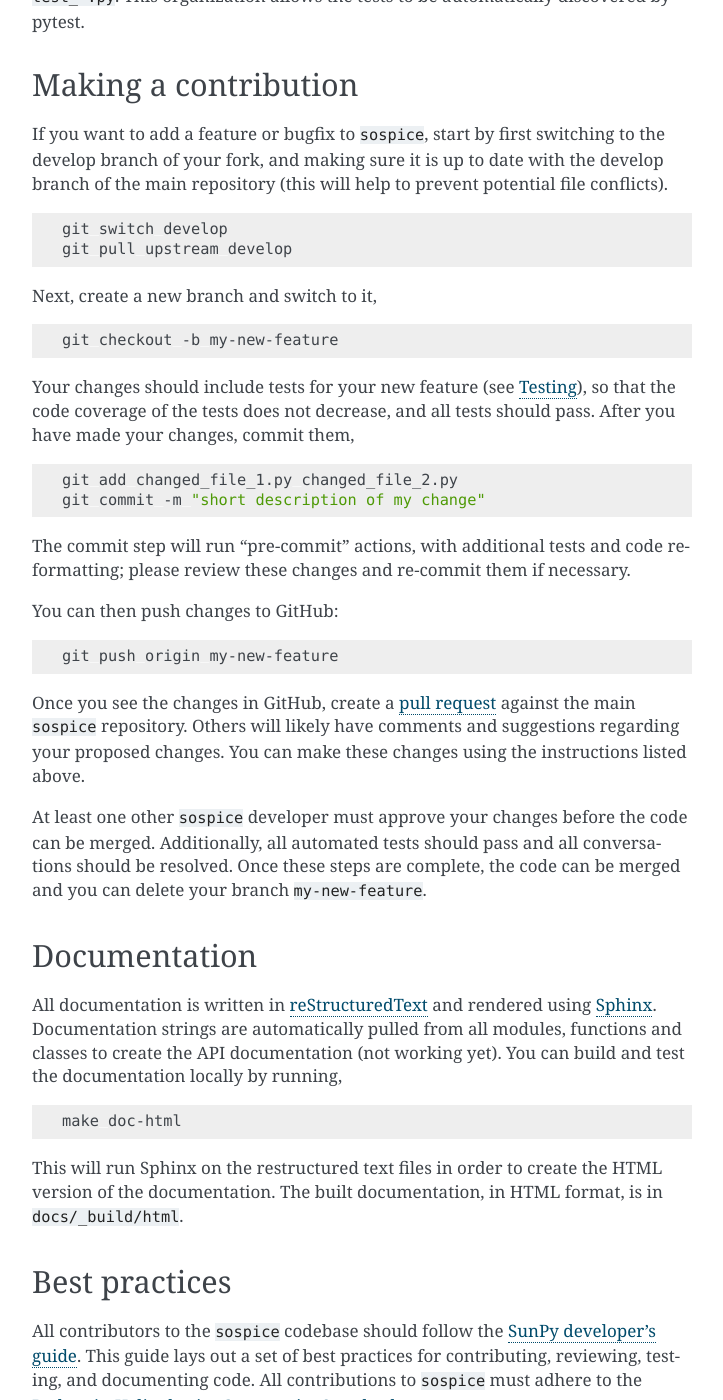
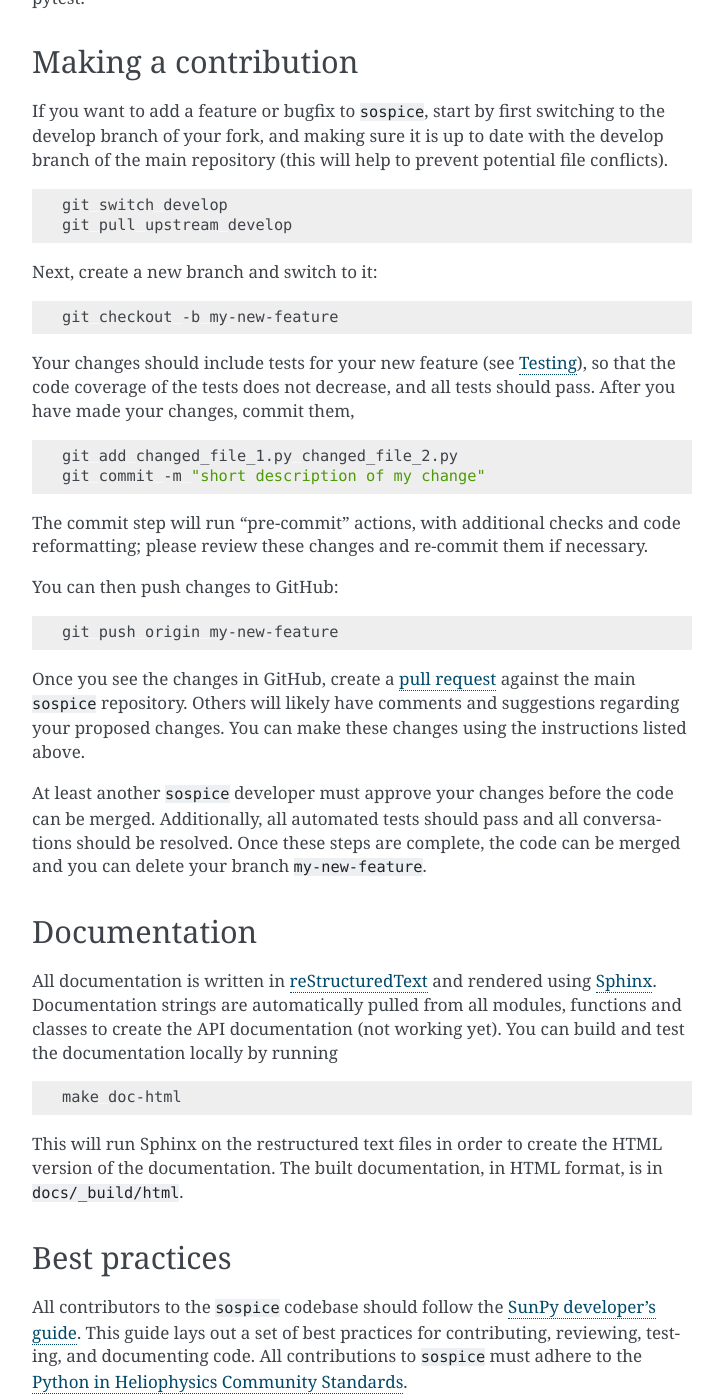
Before and after one commit to solo-spice/sospice, a Sphinx documentation site: the page built from docs/source/develop.rst, in a window 1280 px wide and 1400 px high, scrolled down 2001 px. Shown: the whole window, without its empty margins (388-1111 px from the left). Built offline with Sphinx 7.4.7, drawn with Linux system fonts in a browser that asks for light colours; the version number could not be read and is left out; some of the changed text lies outside the part shown.

Commit message:
Update documentation

```diff
--- a/docs/source/develop.rst
+++ b/docs/source/develop.rst
@@ -21,20 +21,20 @@
 If you would like to contribute to ``sospice``, you will first need to create a `fork <https://docs.github.com/en/get-started/quickstart/fork-a-repo>`__
 of the main ``sospice`` repository under your GitHub username.
 
-Next, clone your fork of ``sospice`` to your local machine,
+Next, clone your fork of ``sospice`` to your local machine:
 
 .. code:: shell
 
     git clone https://github.com/<your_username>/sospice.git
     cd sospice
 
-Now add the main ``sospice`` repository as an upstream repository,
+Now add the main ``sospice`` repository as an upstream repository:
 
 .. code:: shell
 
     git remote add upstream https://github.com/solo-spice/sospice.git
 
-You can now keep your fork up to date with main repository by running,
+You can now keep your fork up to date with main repository by running
 
 .. code:: shell
 
@@ -44,7 +44,7 @@
 -------------
 
 If you're using the `Miniconda Python distribution <https://docs.conda.io/en/latest/miniconda.html>`__,
-create a new environment for ``sospice`` development,
+create a new environment for ``sospice`` development:
 
 .. code-block:: shell
 
@@ -59,7 +59,7 @@
     python -m venv venv
     . venv/bin/activate
 
-Next, install the needed dependencies,
+Next, install the needed dependencies:
 
 .. code-block:: shell
 
@@ -75,8 +75,7 @@
 Testing
 -------
 
-Before committing any changes, you should ensure that the all of the tests pass locally.
-To run the tests,
+To run the tests:
 
 .. code:: shell
 
@@ -98,7 +97,6 @@
 Your tests can be added to an existing file or placed in a new file following the naming convention ``test_*.py``.
 This organization allows the tests to be automatically discovered by pytest.
 
-
 Making a contribution
 ---------------------
 
@@ -109,21 +107,20 @@
     git switch develop
     git pull upstream develop
 
-Next, create a new branch and switch to it,
+Next, create a new branch and switch to it:
 
 .. code:: shell
 
     git checkout -b my-new-feature
 
-Your changes should include tests for your new feature (see :ref:`tests`), so that the code coverage of the tests does not decrease, and all tests should pass.
-After you have made your changes, commit them,
+Your changes should include tests for your new feature (see :ref:`tests`), so that the code coverage of the tests does not decrease, and all tests should pass. After you have made your changes, commit them,
 
 .. code:: shell
 
     git add changed_file_1.py changed_file_2.py
     git commit -m "short description of my change"
 
-The commit step will run "pre-commit" actions, with additional tests and code reformatting; please review these changes and re-commit them if necessary.
+The commit step will run “pre-commit” actions, with additional checks and code reformatting; please review these changes and re-commit them if necessary.
 
 You can then push changes to GitHub:
 
@@ -136,18 +133,16 @@
 Others will likely have comments and suggestions regarding your proposed changes.
 You can make these changes using the instructions listed above.
 
-At least one other ``sospice`` developer must approve your changes before the code can be merged.
+At least another ``sospice`` developer must approve your changes before the code can be merged.
 Additionally, all automated tests should pass and all conversations should be resolved.
 Once these steps are complete, the code can be merged and you can delete  your branch ``my-new-feature``.
-
-
 
 Documentation
 -------------
 
 All documentation is written in `reStructuredText <https://docutils.sourceforge.io/rst.html>`__ and rendered using `Sphinx <https://www.sphinx-doc.org/en/master/>`__.
 Documentation strings are automatically pulled from all modules, functions and classes to create the API documentation (not working yet).
-You can build and test the documentation locally by running,
+You can build and test the documentation locally by running
 
 .. code:: shell
 
```
Also changed, not shown: other parts of docs/source/develop.rst (+1 -1 lines).
